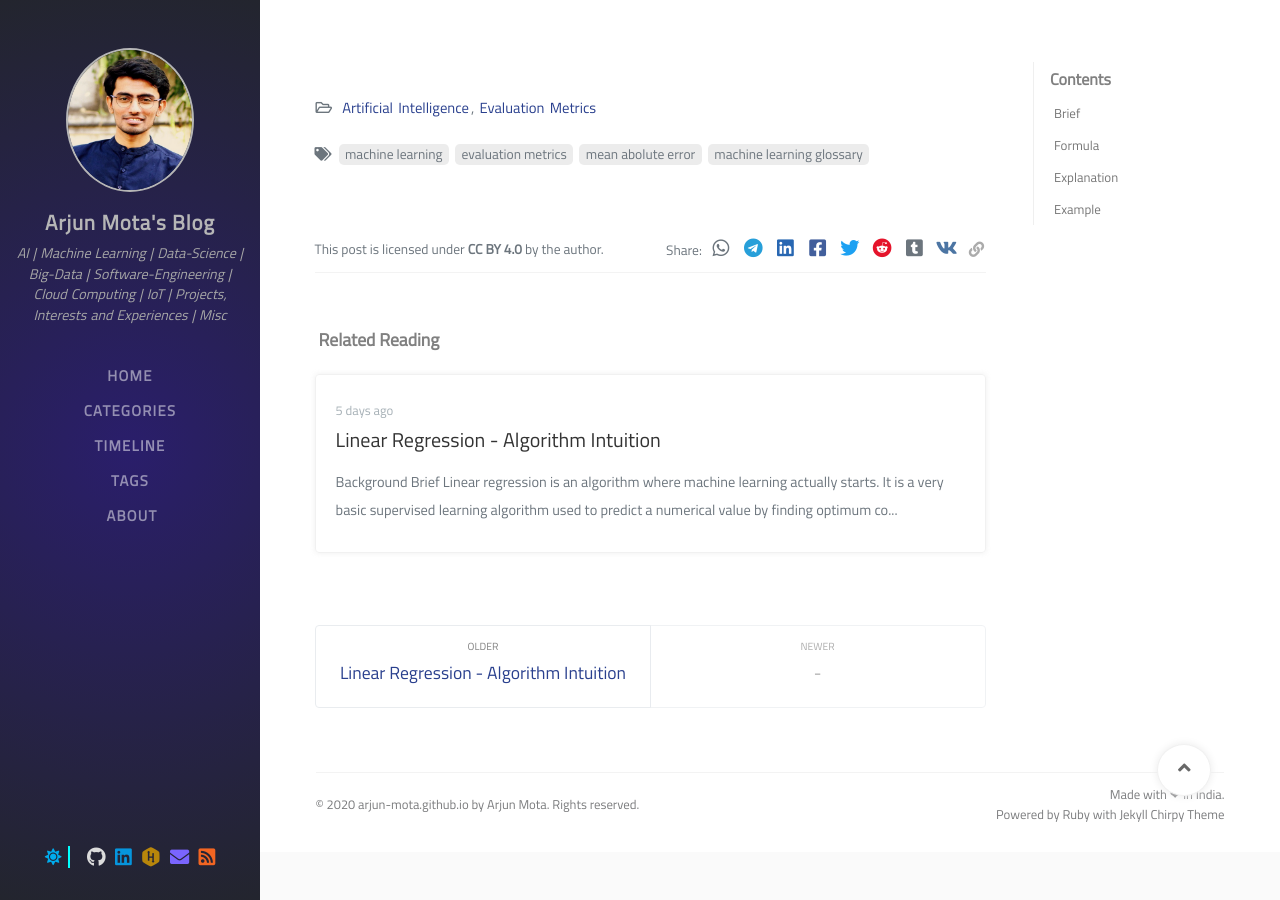
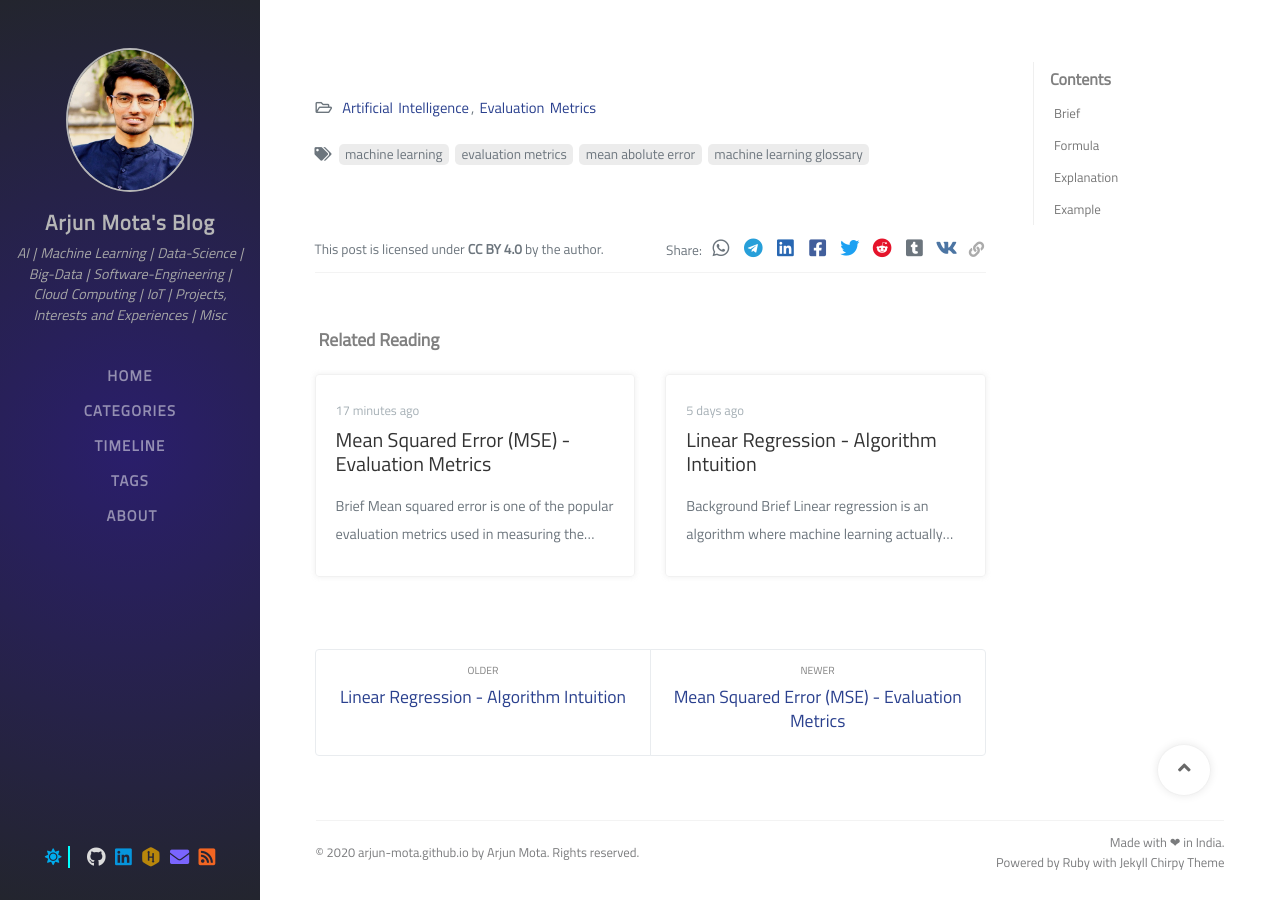
Before and after one commit to Arjun-Mota/arjun-mota.github.io, a Jekyll site: the page built from _posts/evaluation_metrics/2020-08-19-mean-absolute-error.md, in a window 1280 px wide and 900 px high, scrolled down 1925 px. Built offline with Jekyll 4.4.1, drawn with Linux system fonts in a browser that asks for light colours; nearby versions of some CDN libraries; some web fonts are replaced; comment, search, counter and statistics services are not loaded; some of the changed text lies outside the part shown.

Commit message:
Add: Mean Squared Error Article

```diff
--- a/_posts/evaluation_metrics/2020-08-19-mean-absolute-error.md
+++ b/_posts/evaluation_metrics/2020-08-19-mean-absolute-error.md
@@ -43,7 +43,7 @@
 |25.7|22.1|3.6|
 |15.8|11.2|4.6|
 
-if we calculate the summation of absolute differences, it would be like:
+if we calculate the summation of absolute differences, it would be like:<br/>
 <span id="inline_equation">\\( 2.2 + 3.6 + 4.6 = 10.4\\)</span>
 <br/><br/>
 10.4 is our sum of absolute differences. Remember -2.2 will become 2.2 when we take an absolute value. | | (pipes) in our formula are meant for that.<br/>
--- /dev/null
+++ b/_posts/evaluation_metrics/2020-08-21-mean-squared-error.md
@@ -0,0 +1,53 @@
+---
+title: Mean Squared Error (MSE) - Evaluation Metrics
+author: Arjun Mota
+date: 2020-08-21 18:45:00 +0530
+image: /assets/img/sample/mean_squared_error.png
+summary: Machine learning model evaluation metric MSE (mean squared error) explanation, formula and usecases of it.
+categories: [Artificial Intelligence, Evaluation Metrics]
+tags: [machine learning, evaluation metrics, mean squared error, machine learning glossary]
+math: true
+toc: true
+---
+
+## Brief
+
+Mean squared error is one of the popular evaluation metrics used in measuring the accuracy of a model. It calculates the sum of squared differences and divides them by the number of records, squaring the number will remove the negative sign. Let's see the formula and understand it.
+
+## Formula
+
+<span id="centered_equation">
+\begin{equation}
+\mathrm{MSE}= \frac{1}{\mathrm{n}} \sum_{\mathrm{i}=1}^{\mathrm{n}} \left( \mathrm{y}_{\mathrm{i}}-\mathrm{\hat y} _ {\mathrm{i}}\right)^{2}
+\end{equation}
+</span>
+
+## Explanation
+
+Here, <span id="inline_equation">\\( \sum \\)</span> = symbol for doing addition of values,<br/>
+<span id="equation_variables">n = </span> number of records,<br/>
+<span id="equation_variables">i = </span> record index starting from 1 (first record),<br/>
+<span id="equation_variables">y = </span> actual record from our testing data,<br/>
+<span id="inline_equation">\\( \mathrm{\hat y} \\)</span> = predicted value of y record from a model,<br/>
+
+So, this formula will calculate the sum of squared differences between the actual value <span id="equation_variables">y</span> and predicted value <span id="inline_equation">\\( \mathrm{\hat y} \\)</span> (yhat) for all records and divide them by <span id="equation_variables">n</span> the number of records. Remember that it is doing a square of differences between two values to remove negative sign unlike <a href="/posts/mean-absolute-error">Mean Absolute Error (MAE).</a>
+
+## Example
+
+Let's look at one example for better understanding:
+
+|Actual Value|Predicted Value|Difference|
+|-:|--:|-:--|
+|10.3|12.5|-2.2|
+|25.7|22.1|3.6|
+|15.8|11.2|4.6|
+
+if we calculate the summation of squared differences, it would be like:
+<span id="inline_equation">\\( (-2.2)^2+(3.6)^2+(4.6)^2\\)</span><br/>
+<span id="inline_equation">\\( = 4.84 + 12.96 + 21.16 = 38.96\\)</span>
+<br/>
+38.96 is our sum of differences. Now, we will divide 38.96 by 3 which is the number of records in this case:
+<br/><br/><span id="inline_equation">\\( 38.96 / 3 = 12.99\\)</span><br/><br/>
+12.99 is our MSE (Mean Squared Error).
+<br/>
+That's it! You are done with the MSE (Mean Squared Error).
--- /dev/null
+++ b/tags/mean-squared-error.html
@@ -0,0 +1,5 @@
+---
+layout: tag
+title: mean squared error
+tag: mean squared error
+---
```
Also changed, not shown: _posts/algorithm_intuition/2020-08-16-linear-regression.md (+2 -1 lines), assets/img/sample/mean_squared_error.png (added).
